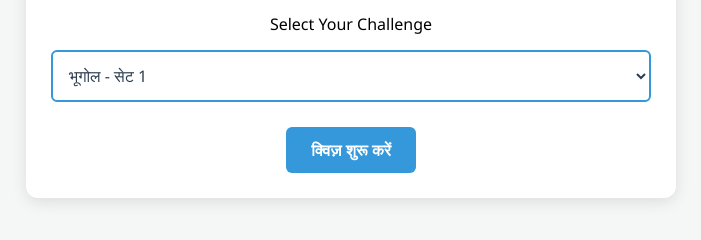
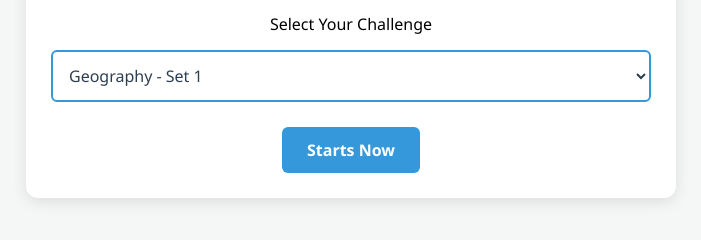
Before and after one commit to Anuj2go/GeoQuizTRE, a plain HTML site: page index.html in a window 1280 px wide. Shown: the part 364-604 px from the top of the page, without its empty margins (289-990 px from the left). Drawn offline with Linux system fonts and the light colour scheme.

Commit message:
Update index.html

```diff
--- a/index.html
+++ b/index.html
@@ -20,13 +20,13 @@
             <p|>Select Your Challenge</p>
 
             <select id="quiz-select">
-                <option value="geo_part1">भूगोल - सेट 1</option>
-                <option value="geo_part2">भूगोल - सेट 2</option>
-                <option value="geo_part3">भूगोल - सेट 3</option>
-                <option value="geo_part4">भूगोल - सेट 4</option>
+                <option value="geo_part1">Geography - Set 1</option>
+                <option value="geo_part2"> Geography - Set 2</option>
+                <option value="geo_part3">Geography - Set 3 </option>
+                <option value="geo_part4">Geography - Set 4</option>
             </select>
 
-            <button id="start-btn" onclick="startQuiz()">क्विज़ शुरू करें</button>
+            <button id="start-btn" onclick="startQuiz()">Starts Now</button>
         </div>
 
         <!-- Quiz Screen -->
```
